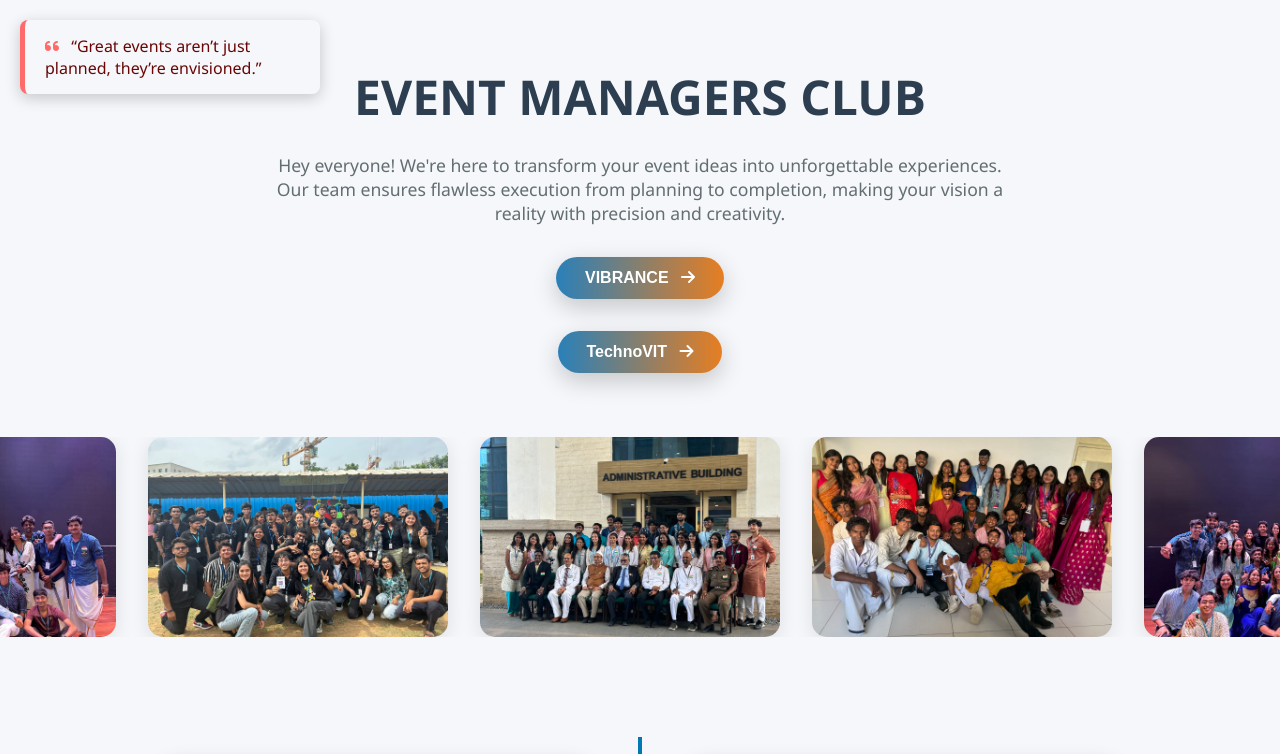
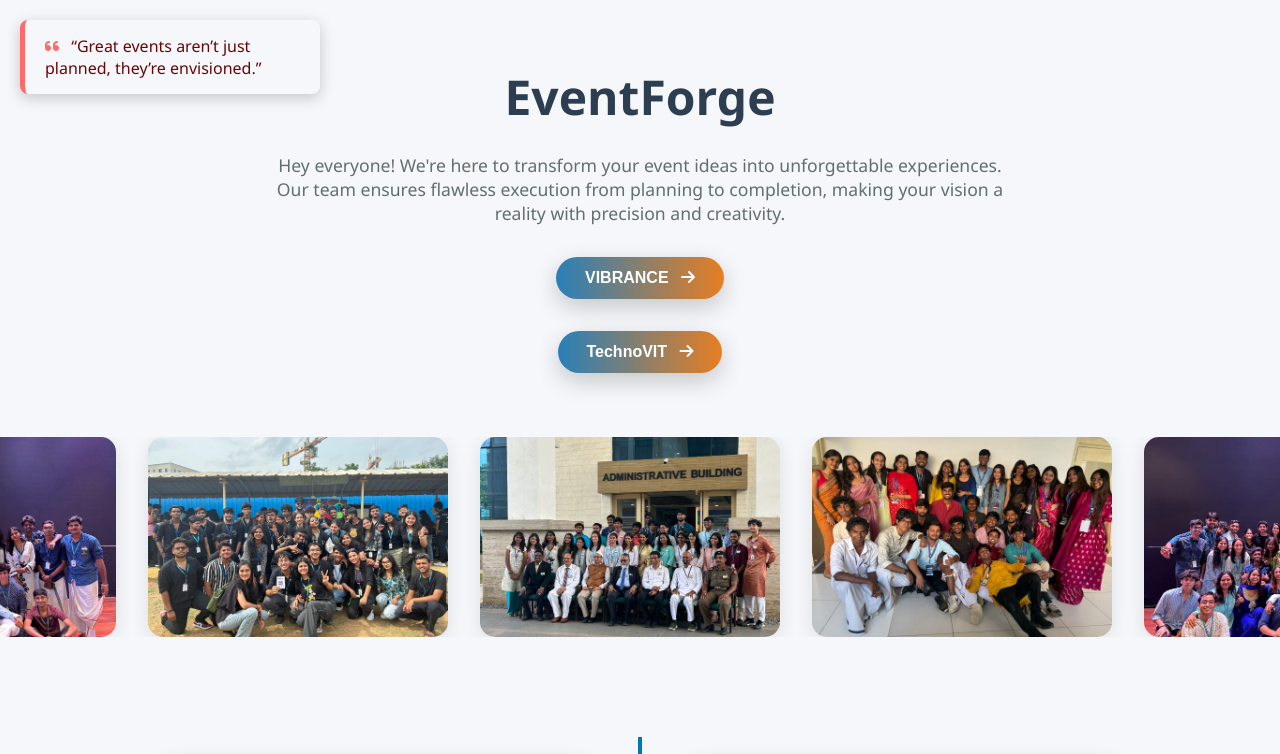
Before and after one commit to vanxxhuu10/EventForge, a website: page index.html in a window 1280 px wide. Shown: the top 754 px of the page. Drawn offline with Linux system fonts and the light colour scheme.

Commit message:
Update index.html

```diff
--- a/index.html
+++ b/index.html
@@ -10,7 +10,7 @@
 <body>
 
     <header>
-        <h1 class="main-heading">EVENT MANAGERS CLUB</h1>
+        <h1 class="main-heading">EventForge</h1>
         <p class="intro-text">
             Hey everyone! We're here to transform your event ideas into unforgettable experiences.
             Our team ensures flawless execution from planning to completion, making your vision
```
